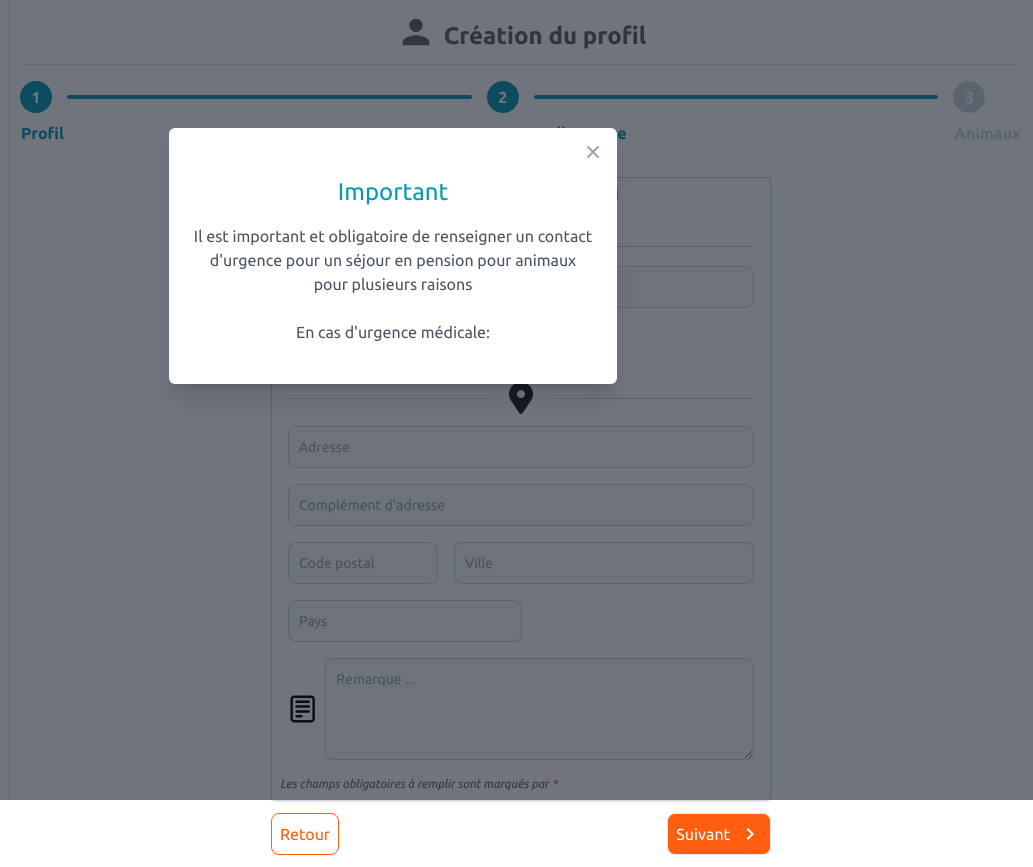
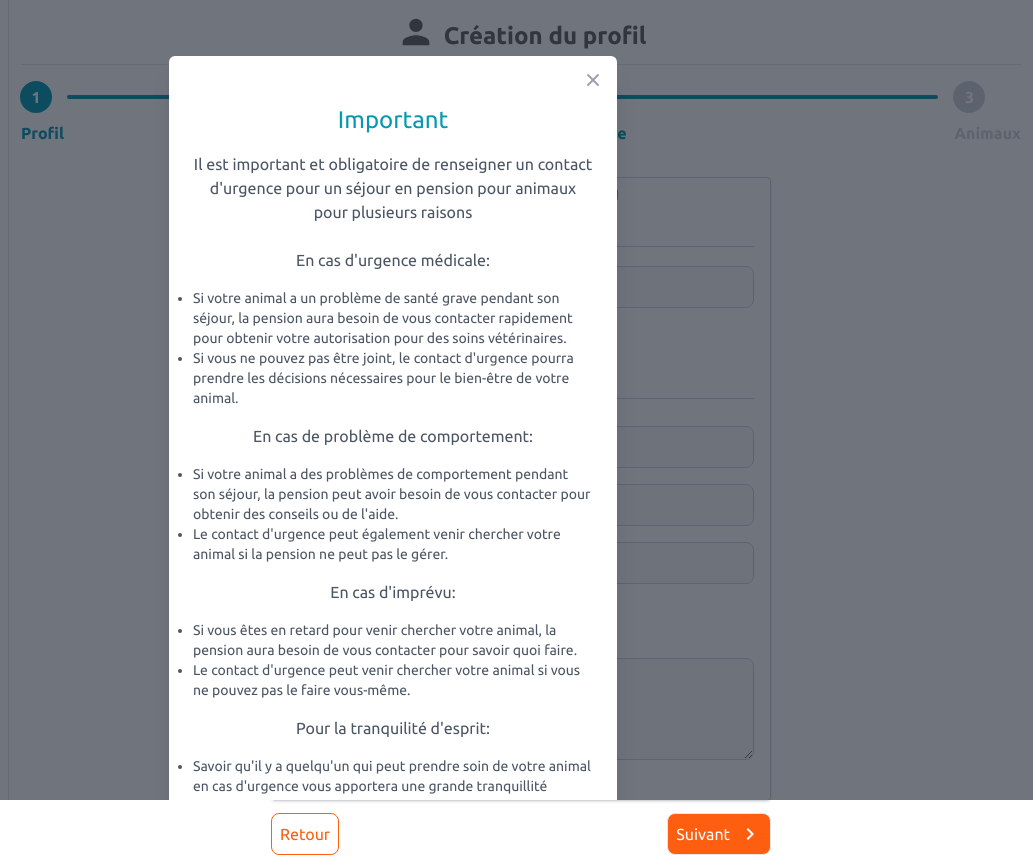
Before and after one commit to 0ri0n09/test_tailwind, a website: page tailwind-master/public/new_profile_step_2.html in a window 1280 px wide. Both pictures are taken after a click on the button 857 px from the left and 197 px from the top of the page. Shown: the full height of the page, 247-1280 px from the left. Drawn offline with nearby package versions, Linux system fonts and the light colour scheme.

Commit message:
feat: add urgency modal

```diff
--- a/tailwind-master/public/new_profile_step_2.html
+++ b/tailwind-master/public/new_profile_step_2.html
@@ -199,7 +199,7 @@
     </script>
     <!-- MODAL TIP BEGIN -->
     <div id="modalTip" class="fixed fixed hidden z-50 inset-0 bg-gray-900 bg-opacity-60 overflow-y-auto h-full w-full px-4 animate__animated animate__fadeIn animate__faster">
-        <div class="relative top-32 mx-auto shadow-xl rounded-md bg-white max-w-md">
+        <div class="relative mt-24 bottom-10 mx-auto shadow-xl rounded-md bg-white max-w-md">
             <div class="flex justify-end p-2">
                 <button onclick="closeModal('modalTip')" type="button" class="text-gray-400 bg-transparent hover:bg-gray-200 hover:text-gray-900 rounded-lg text-sm p-1.5 ml-auto inline-flex items-center">
                     <svg class="w-5 h-5" fill="currentColor" viewBox="0 0 20 20" xmlns="http://www.w3.org/2000/svg">
@@ -213,7 +213,32 @@
                 <h1 class="text-2xl text-[--color-kapp] mb-4">Important</h1>
                 <h4 class="text-l text-gray-600 mb-6">Il est important et obligatoire de renseigner un contact d'urgence pour un séjour en pension pour animaux pour plusieurs raisons</h4>
                 <h4 class="text-l text-gray-600 mb-4">En cas d'urgence médicale:</h4>
-
+                <ul class="list-disc text-sm text-gray-600 mb-4 text-left">
+                    <li>Si votre animal a un problème de santé grave pendant son séjour, la pension aura besoin de vous contacter rapidement pour obtenir votre autorisation pour des soins vétérinaires.</li>
+                    <li>Si vous ne pouvez pas être joint, le contact d'urgence pourra prendre les décisions nécessaires pour le bien-être de votre animal.</li>
+                </ul>
+                <h4 class="text-l text-gray-600 mb-4">En cas de problème de comportement:</h4>
+                <ul class="list-disc text-sm text-gray-600 mb-4 text-left">
+                    <li>Si votre animal a des problèmes de comportement pendant son séjour, la pension peut avoir besoin de vous contacter pour obtenir des conseils ou de l'aide.</li>
+                    <li>Le contact d'urgence peut également venir chercher votre animal si la pension ne peut pas le gérer.</li>
+                </ul>
+                <h4 class="text-l text-gray-600 mb-4">En cas d'imprévu:</h4>
+                <ul class="list-disc text-sm text-gray-600 mb-4 text-left">
+                    <li>Si vous êtes en retard pour venir chercher votre animal, la pension aura besoin de vous contacter pour savoir quoi faire.</li>
+                    <li>Le contact d'urgence peut venir chercher votre animal si vous ne pouvez pas le faire vous-même.</li>
+                </ul>
+                <h4 class="text-l text-gray-600 mb-4">Pour la tranquilité d'esprit:</h4>
+                <ul class="list-disc text-sm text-gray-600 mb-4 text-left">
+                    <li>Savoir qu'il y a quelqu'un qui peut prendre soin de votre animal en cas d'urgence vous apportera une grande tranquillité d'esprit.</li>
+                    <li>Cela permettra également à la pension de se concentrer sur le bien-être de votre animal sans avoir à se soucier de vous contacter en cas de problème.</li>
+                </ul>
+                <h4 class="text-l text-gray-600 mb-4">Voici quelques conseils pour choisir un contact d'urgence :</h4>
+                <ul class="list-disc text-sm text-gray-600 mb-4 text-left">
+                    <li>Choisissez quelqu'un qui est fiable et qui peut être facilement joint.</li>
+                    <li>Assurez-vous que la personne est à l'aise avec les animaux et qu'elle est capable de prendre des décisions en cas d'urgence.</li>
+                    <li>Donnez à la personne toutes les informations nécessaires sur votre animal, y compris ses besoins médicaux et ses problèmes de comportement.</li>
+                    <h4 class="text-l text-gray-600 mb-4 mt-4">En renseignant un contact d'urgence pour un séjour en pension pour animaux, vous vous assurez que votre animal sera bien pris en charge en cas de problème.</h4>
+                </ul>
             </div>
         </div>
     </div>
```
